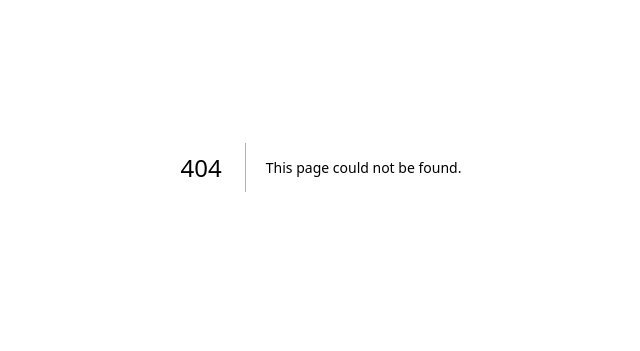
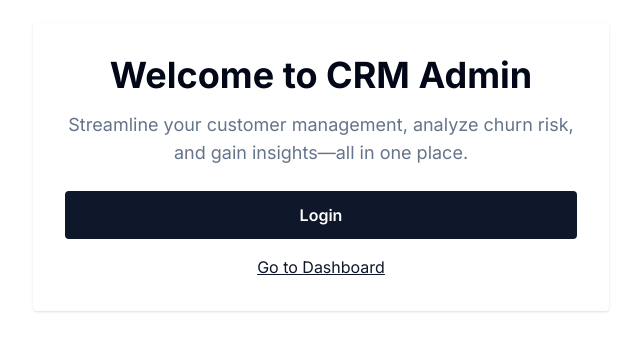
Before and after one commit to simiel/GLChallenge, a Next.js app in the folder crm-admin/: page / in a window 1280 px wide. Before the commit this address had no page. Shown: the part 233-584 px from the top of the page, without its empty margins (319-959 px from the left). Built offline with nearby package versions, Linux system fonts and the light colour scheme.

Commit message:
Add Home page with welcome message and navigation links

```diff
--- /dev/null
+++ b/crm-admin/app/page.tsx
@@ -0,0 +1,20 @@
+export default function Home() {
+  return (
+    <main className="flex flex-col items-center justify-center min-h-screen bg-background">
+      <div className="max-w-xl w-full p-8 bg-card rounded shadow">
+        <h1 className="text-4xl font-bold mb-4 text-center">Welcome to CRM Admin</h1>
+        <p className="mb-6 text-lg text-muted-foreground text-center">
+          Streamline your customer management, analyze churn risk, and gain insights—all in one place.
+        </p>
+        <div className="flex flex-col gap-4">
+          <a href="/auth/login" className="bg-primary text-white px-6 py-3 rounded text-center font-semibold hover:bg-primary/90 transition">
+            Login
+          </a>
+          <a href="/dashboard" className="text-primary underline text-center">
+            Go to Dashboard
+          </a>
+        </div>
+      </div>
+    </main>
+  );
+}
```
